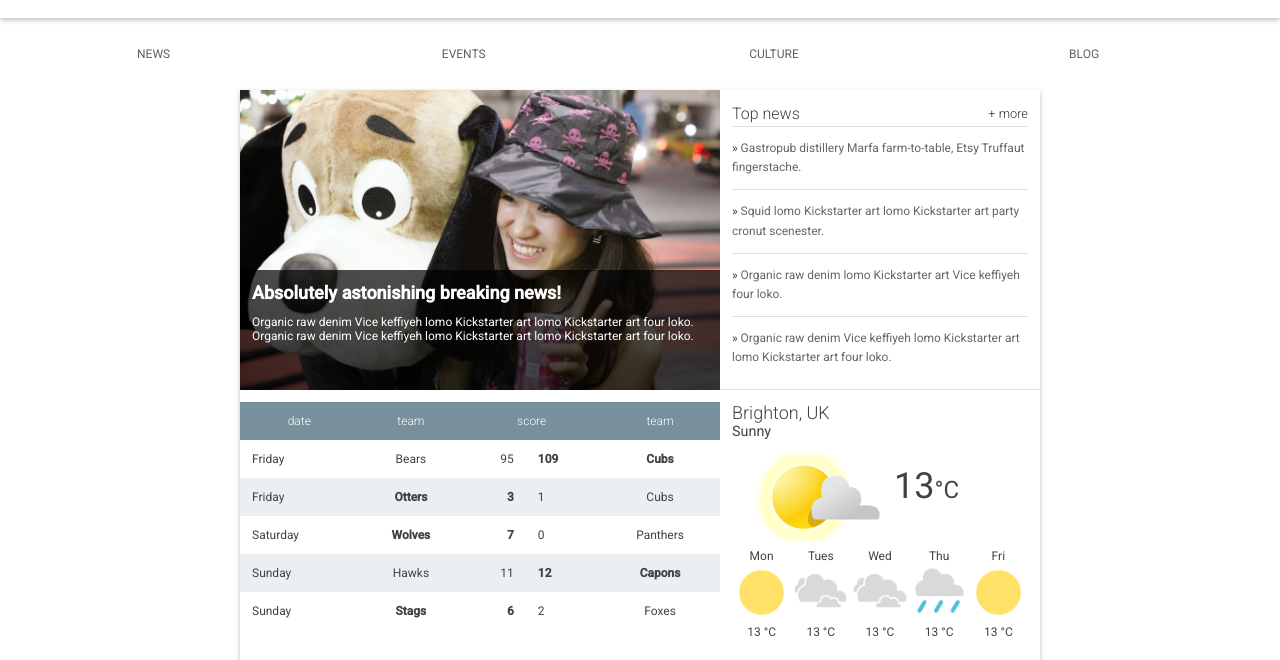
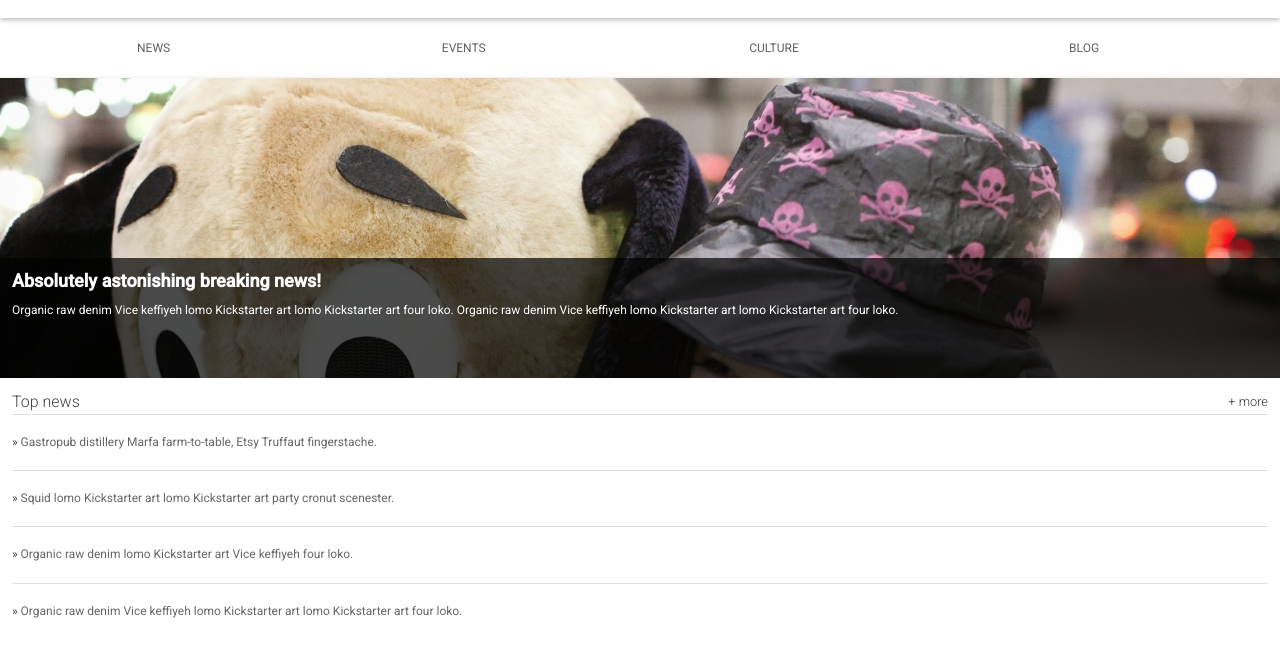
Before and after one commit to etmoore/html-css-udacity, a plain HTML site: page responsive-web-design-fundamentals/home-town-app/index.html in a window 1280 px wide. Shown: the part 87-747 px from the top of the page. Drawn offline with Linux system fonts and the light colour scheme.

Commit message:
single column layout

```diff
--- a/responsive-web-design-fundamentals/home-town-app/main.css
+++ b/responsive-web-design-fundamentals/home-town-app/main.css
@@ -98,7 +98,7 @@ ul {
   width: 24%;
   text-align: center;
   line-height: 24px;
-  padding: 24px;
+  padding: 1.5em;
   text-transform: uppercase;
 }
 
@@ -121,7 +121,7 @@ ul {
 
 main {
   box-shadow: 0 2px 5px rgba(0, 0, 0, 0.26);
-  width: 800px;
+  width: 100%;
   margin-left: auto;
   margin-right: auto;
 }
@@ -141,7 +141,7 @@ main {
 
 .hero {
   float: left;
-  width: 480px;
+  width: 100%;
   position: relative;
   background-image: url("./images/dog.jpg");
   background-size: cover;
@@ -169,7 +169,7 @@ main {
 
 .top-news {
   float: right;
-  width: 320px;
+  width: 100%;
   height: 300px;
   border-bottom: 1px solid #E0E0E0;
   padding: 1em;
@@ -184,7 +184,7 @@ main {
 
 .top-news__item {
   border-bottom: 1px solid #E0E0E0;
-  padding: 1em 0;
+  padding: 1.5em 0;
   line-height: 19.2px;
 }
 
@@ -214,7 +214,7 @@ main {
  */
 
 .scores {
-  width: 480px;
+  width: 100%;
   float: left;
   padding-top: 1em;
 }
@@ -264,7 +264,7 @@ main {
 
 .weather {
   float: right;
-  width: 320px;
+  width: 100%;
   padding: 1em;
 }
 
@@ -341,6 +341,7 @@ main {
 .snippet__title a {
   text-decoration: none;
   color: #666;
+  padding: 1.5em;
 }
 
 .snippet__title a:hover,
@@ -369,4 +370,5 @@ footer li {
 footer a {
   text-decoration: none;
   color: #333;
+  padding: 1.5em;
 }
```
